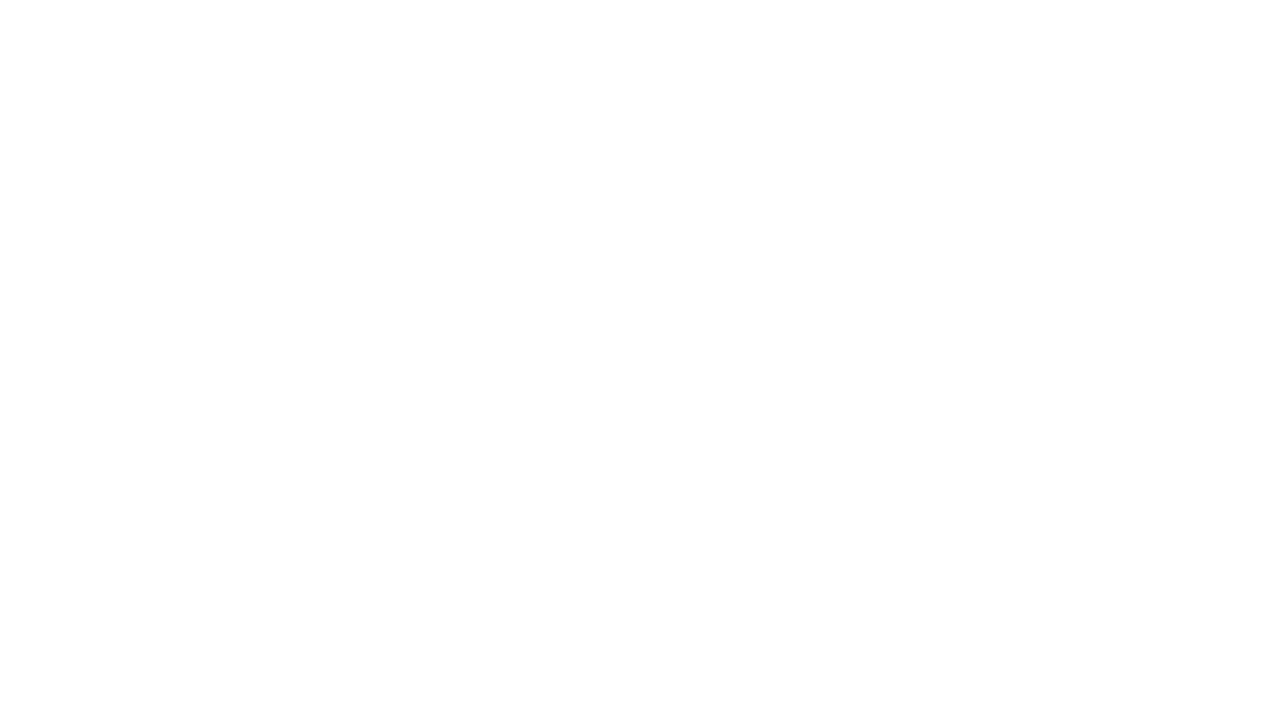
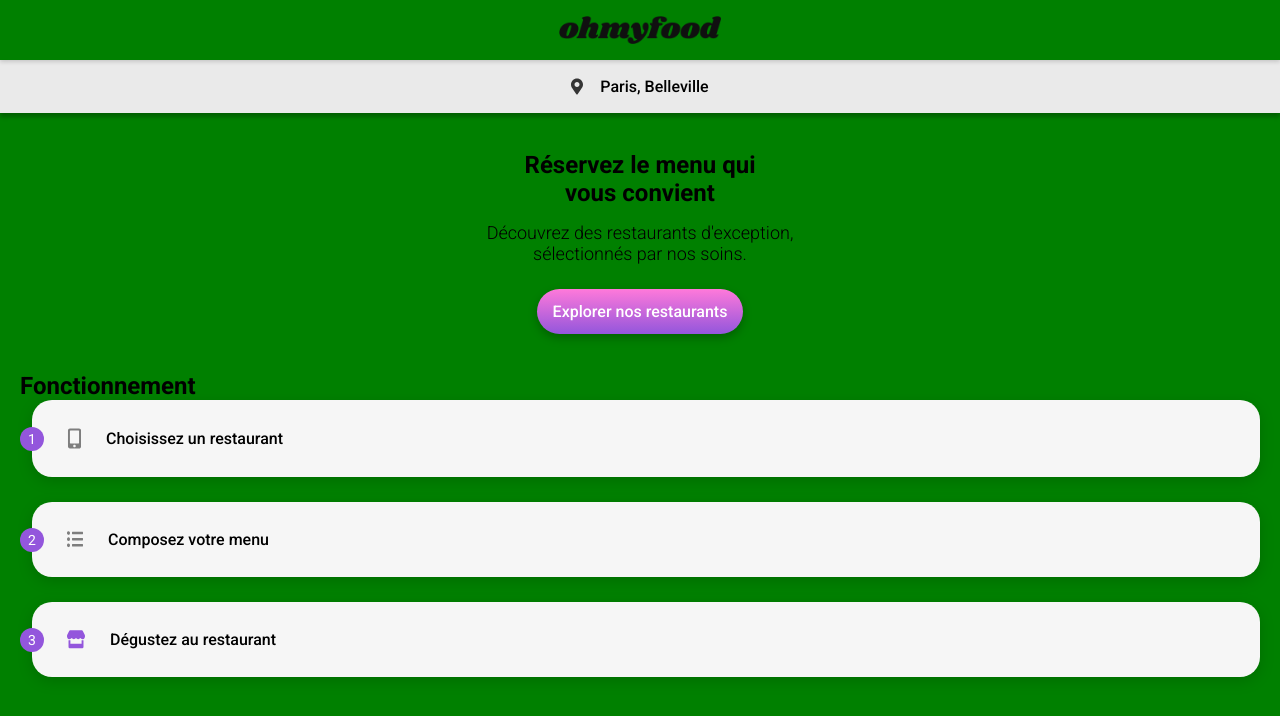
Before and after one commit to Xart94/opc_iw_projet4_ohmyfood, a plain HTML site: page index.html in a window 1280 px wide. Drawn offline with Linux system fonts and the light colour scheme; a web font is replaced by a local one.

Commit message:
header & section fonctionnement

```diff
--- a/SASS/styles.scss
+++ b/SASS/styles.scss
@@ -0,0 +1,184 @@
+// IMPORTS
+@import url("https://fonts.googleapis.com/css2?family=Roboto:ital,wght@0,100;0,300;0,400;0,500;0,700;0,900;1,100;1,300;1,400;1,500;1,700;1,900&display=swap");
+@import url("https://fonts.googleapis.com/css2?family=Shrikhand&display=swap");
+
+// VARIABLES
+// colors:
+$semi_black: #353535;
+$light_green: #99e2d0;
+$green: #008766;
+$light_blue: #89c8fa;
+$blue: #003a68;
+$purple: #9356dc;
+@mixin gradient {
+  background: linear-gradient(
+    0deg,
+    rgba(147, 86, 220, 1) 0%,
+    rgba(255, 121, 218, 1) 100%
+  );
+}
+
+//font weight
+$light: 300;
+$medium: 500;
+
+// shadows:
+@mixin boxShadow {
+  box-shadow: 0px 4px 10px rgba(0, 0, 0, 0.25);
+}
+@mixin boxShadowHoverState {
+  box-shadow: 0px 4px 15px rgba(0, 0, 0, 0.35);
+}
+
+// GENERAL
+* {
+  box-sizing: border-box;
+  margin: 0;
+  padding: 0;
+}
+
+body {
+  font-family: "Roboto", sans-serif;
+  display: flex;
+  justify-content: center;
+  .main-container {
+    width: 100%;
+    max-width: 1440px;
+  }
+}
+
+h1 {
+  font-size: 28px;
+  font-family: "Shrikhand", serif;
+  font-weight: 400;
+  font-style: normal;
+}
+h2 {
+  font-size: 24px;
+  font-weight: 700;
+}
+h3 {
+  font-size: 18px;
+  font-weight: 700;
+}
+h4 {
+  font-size: 18px;
+  font-weight: 500;
+}
+
+// button
+.btn--main {
+  @include gradient;
+  @include boxShadow;
+  border: none;
+  color: white;
+  font-family: "Roboto", sans-serif;
+  font-size: 16px;
+  font-weight: 500;
+  border-radius: 25px;
+  padding: 13px 16px;
+}
+/////////////////////////////////////////////////////////////////////////////////////////////////////////////////////////////////////
+// MOBILE (from 0px to 768px) //
+
+// HEADER
+.navbar {
+  &__logo {
+    position: relative;
+    display: flex;
+    justify-content: center;
+    padding: 16px 0px;
+    box-shadow: 0px 2px 4px rgba(0, 0, 0, 0.15);
+    // z-index: 1;
+    img {
+      width: 162px;
+    }
+  }
+
+  &__location {
+    display: flex;
+    justify-content: center;
+    align-items: center;
+    gap: 17px;
+    padding: 17px 0px;
+    background-color: #eaeaea;
+    box-shadow: 0px 4px 4px rgba(0, 0, 0, 0.25);
+    p {
+      font-weight: $medium;
+      font-size: 16px;
+    }
+  }
+}
+
+.banner {
+  display: flex;
+  flex-direction: column;
+  align-items: center;
+  gap: 15px;
+  text-align: center;
+  padding: 0px 34px;
+  margin: 38px 0px;
+  p {
+    font-size: 18px;
+    font-weight: $light;
+  }
+  button {
+    margin-top: 10px;
+  }
+}
+// end HEADER
+
+// MAIN
+// section fonctionnement
+.fonctionnement {
+  display: flex;
+  flex-direction: column;
+  padding: 0px 20px;
+
+  &__container {
+    display: flex;
+    flex-direction: column;
+    gap: 25px;
+
+    &--steps {
+      position: relative;
+      display: flex;
+      // justify-content: center;
+      align-items: center;
+      gap: 25px;
+      padding: 28px 35px;
+      border-radius: 20px;
+      background-color: #f6f6f6;
+      box-shadow: 0px 4px 15px rgba(0, 0, 0, 0.15);
+      margin-left: 12px;
+      .step__num {
+        position: absolute;
+        left: 0;
+        transform: translateX(-50%);
+        width: 24px;
+        height: 24px;
+        background-color: $purple;
+        border-radius: 50%;
+        font-size: 14px;
+        color: white;
+        display: flex;
+        justify-content: center;
+        align-items: center;
+      }
+      p {
+        font-size: 16px;
+        font-weight: $medium;
+      }
+    }
+  }
+
+}
+// section restaurants
+// end MAIN
+/////////////////////////////////////////////////////////////////////////////////////////////////////////////////////////////////////
+// PAD & DESKTOP (from 768px onwards)
+@media (min-width: 768px) {
+  body {
+    background-color: green;
+  }
+}
--- a/index.html
+++ b/index.html
@@ -3,8 +3,75 @@
   <head>
     <meta charset="UTF-8" />
     <meta name="viewport" content="width=device-width, initial-scale=1.0" />
-    <link rel="stylesheet" href="./assets/styles.css" />
+    <link rel="stylesheet" href="./SASS/styles.css" />
     <title>OhMyFood</title>
   </head>
-  <body></body>
+  <body>
+    <div class="main-container">
+      <!-- HEADER -->
+      <header>
+        <!-- navbar -->
+        <div class="navbar">
+          <div class="navbar__logo">
+            <img src="./assets/images/logo/ohmyfood.png" alt="ohmyfood_logo" />
+          </div>
+          <div class="navbar__location">
+            <img src="./assets/icon/Pin.svg" alt="pin_location_ icon" />
+            <p>Paris, Belleville</p>
+          </div>
+        </div>
+        <!-- end navbar -->
+        <div class="banner">
+          <h2>
+            Réservez le menu qui <br />
+            vous convient
+          </h2>
+          <p>
+            Découvrez des restaurants d'exception,<br />
+            sélectionnés par nos soins.
+          </p>
+          <button class="btn--main">Explorer nos restaurants</button>
+        </div>
+      </header>
+      <!-- end HEADER -->
+
+      <!-- MAIN -->
+      <main>
+        <section class="fonctionnement">
+          <h2>Fonctionnement</h2>
+          <div class="fonctionnement__container">
+            <!-- Step 1 -->
+            <div class="fonctionnement__container--steps">
+              <div class="step__num">1</div>
+              <img
+                src="./assets/icon/mobile-screen-button.svg"
+                alt="mobile screen icon"
+              />
+              <p>Choisissez un restaurant</p>
+            </div>
+
+            <!-- Step 2 -->
+            <div class="fonctionnement__container--steps">
+              <div class="step__num">2</div>
+              <img src="./assets/icon/list-ul.svg" alt="list icon" />
+              <p>Composez votre menu</p>
+            </div>
+
+            <!-- Step 3 -->
+            <div class="fonctionnement__container--steps">
+              <div class="step__num">3</div>
+              <img src="./assets/icon/store.svg" alt="store icon" />
+              <p>Dégustez au restaurant</p>
+            </div>
+          </div>
+        </section>
+        <section class="restaurants"></section>
+      </main>
+      <!-- end MAIN -->
+
+      <!-- FOOTER -->
+      <footer></footer>
+      <!-- end FOOTER -->
+    </div>
+  </body>
 </html>
```
Also changed, not shown: SASS/styles.css (added), assets/icon/Pin.svg (added), assets/icon/list-ul.svg (added), assets/icon/mobile-screen-button.svg (added), assets/icon/store.svg (added), assets/styles.css (deleted), 2 other files.
